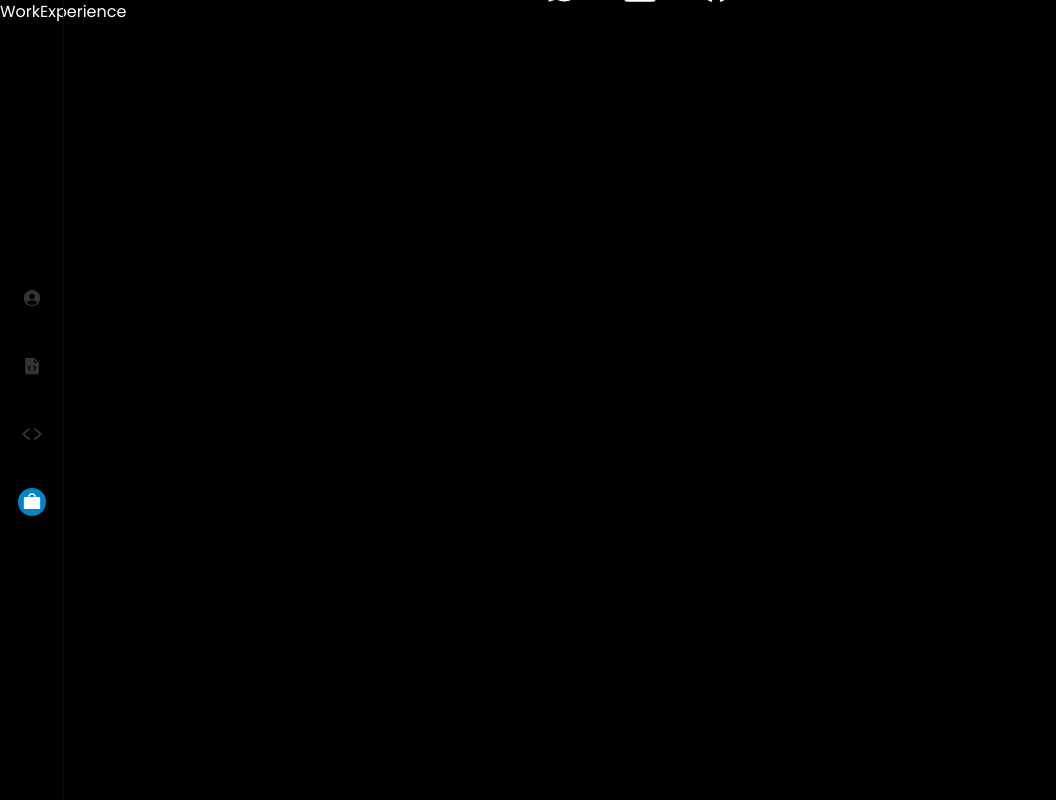
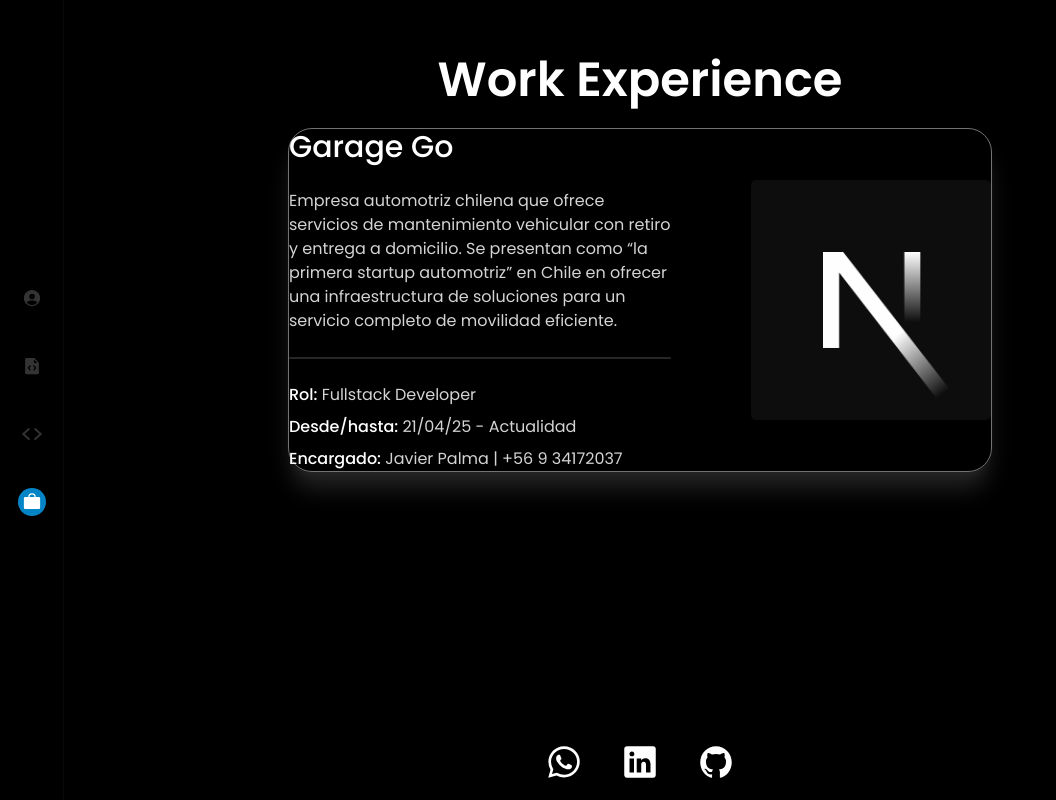
Before and after one commit to alex-arraga/portfolio-2025, a Next.js app: page /work-experience in a window 1280 px wide. Shown: the whole page, without its empty margins (0-1056 px from the left). Built offline with nearby package versions, Linux system fonts and the light colour scheme.

Commit message:
work experience card created

```diff
--- a/src/app/work-experience/page.tsx
+++ b/src/app/work-experience/page.tsx
@@ -1,8 +1,15 @@
+import { WorkExperienceCard } from "@/features/work-experience/component"
 
 export default function WorkExperiencePage() {
   return (
-    <div>
-      <h1>WorkExperience</h1>
-    </div>
+    <main className="container-page">
+      <section className="container-section">
+        <h1 className="h1-semibold">Work Experience</h1>
+
+        <div className="div-central">
+          <WorkExperienceCard />
+        </div>
+      </section>
+    </main>
   );
 }
--- /dev/null
+++ b/src/features/work-experience/component/WorkExperienceCard.tsx
@@ -0,0 +1,50 @@
+import { Card } from '@/components'
+import Image from 'next/image'
+import { NextImage } from '../../skills/assets/index';
+
+export const WorkExperienceCard = () => {
+  return (
+    <Card className="flex justify-between items-center gap-20">
+      <div className="w-full">
+
+        {/* Title and description */}
+        <div className="flex flex-col gap-6 mb-6">
+          <h2 className="h2-medium">Garage Go</h2>
+          <p className="txt-gray">
+            Empresa automotriz chilena que ofrece servicios de mantenimiento vehicular con retiro y entrega a domicilio. Se presentan como “la primera startup automotriz” en Chile en ofrecer una infraestructura de soluciones para un servicio completo de movilidad eficiente.
+          </p>
+        </div>
+
+        {/* divisor */}
+        <div className="divisor" />
+
+        {/* Details */}
+        <div className="flex flex-col gap-2 mt-6">
+          <p className="txt-gray font-normal">
+            <span className="text-white font-medium">Rol: </span>
+            Fullstack Developer
+          </p>
+          <p className="txt-gray font-normal">
+            <span className="text-white font-medium">Desde/hasta: </span>
+            21/04/25 - Actualidad
+          </p>
+          <p className="txt-gray font-normal">
+            <span className="text-white font-medium">Encargado: </span>
+            Javier Palma | +56 9 34172037
+          </p>
+        </div>
+      </div>
+
+      {/* Image */}
+      <div className="relative aspect-square h-60 w-60">
+        <Image
+          src={NextImage}
+          alt='algo'
+          fill
+          priority
+          className='object-contain'
+        />
+      </div>
+    </Card>
+  )
+}
--- /dev/null
+++ b/src/features/work-experience/component/index.ts
@@ -0,0 +1 @@
+export * from './WorkExperienceCard';
```
